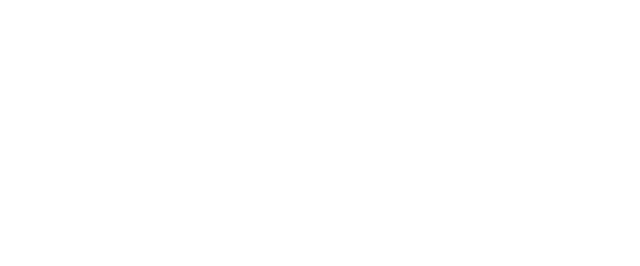
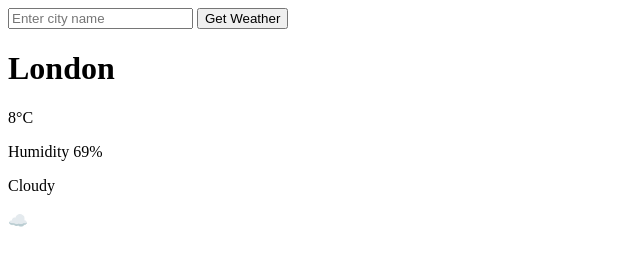
Before and after one commit to HelderBalbino/weatherAppJs, a plain HTML site: page index.html in a window 1280 px wide. Shown: the whole page, without its empty margins (0-640 px from the left). Drawn offline with Linux system fonts and the light colour scheme.

Commit message:
add: implement weather form and display card in HTML

```diff
--- a/index.html
+++ b/index.html
@@ -8,6 +8,24 @@
 	</head>
 
 	<body>
+		<form class="weatherForm">
+			<input
+				class="cityInput"
+				type="text"
+				name="city"
+				placeholder="Enter city name"
+			/>
+			<button type="submit">Get Weather</button>
+		</form>
+
+		<div class="card">
+			<h1 class="cityDisplay">London</h1>
+			<p class="tempDisplay">8°C</p>
+			<p class="humidityDisplay">Humidity 69%</p>
+			<p class="descriptionDisplay">Cloudy</p>
+			<p class="weatherEmoji">☁️</p>
+		</div>
+
 		<script src="app.js"></script>
 	</body>
 </html>
```
